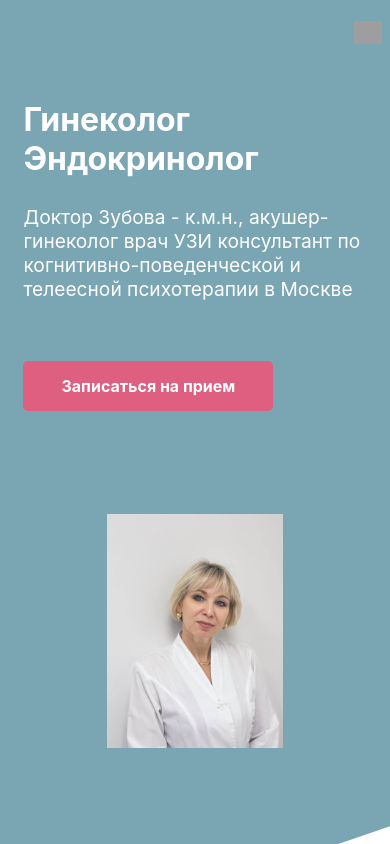
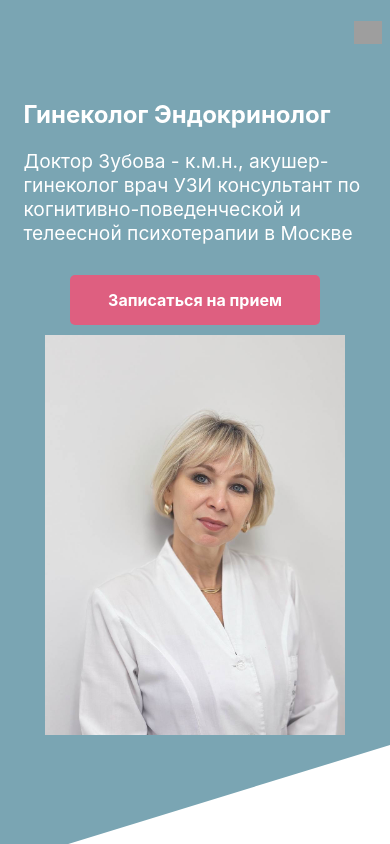
Before and after one commit to artmzbv/doctor, a React (Create React App) app in the folder frontend/: page / in a window 390 px wide. Shown: the top 844 px of the page. Built offline with nearby package versions, Linux system fonts and the light colour scheme; grey boxes are pictures that could not be loaded.

Commit message:
intro_mob

```diff
--- a/frontend/src/components/Intro/Intro.css
+++ b/frontend/src/components/Intro/Intro.css
@@ -75,66 +75,27 @@
    }
 }
 
-@media screen and (max-width: 768px) {
+@media screen and (max-width: 800px) {
     .intro {
     min-height: 616px;
     height: auto;
-    /* background-image: url(../../images/intro/webp-test-mobile_.webp); */
+        /* background-image: url(../../images/intro/webp-test-mobile_.webp); */
     background-size: 90% 90%;
     background-position-y: 20px;
-   }
+    }
 
    .intro__text {
     padding-top: 0px;
+    width: 88%;
     margin-left: 10%;
    }
-   .intro__title{
-    margin-top: 0;
-    text-align: start;
-   }
-   .intro__subtitle{
-    text-align: start;
-   }
 
-    .intro__buttons{
-    flex-direction: column;
-    align-items: center;
-    margin-top: 200px;
-    width: 100%;
-    height: 100px;
-    }
-
-    .intro__container{
-    display:flex;
-    flex-direction: column;
-    justify-content: flex-start;
-    margin-top: 35px;
-    align-items: center;
-    text-align: center;
-    width: 100%;
-    }
-
-    /* .intro__subtitle{
-    text-align: center;
-    } */
-}
-
-@media screen and (max-width: 800px) {
-    .intro {
-    background-size: 90% 70%;
-    background-image: none;
-    position: relative;
-    padding-bottom: 30px;
-   }
-   .intro__text{
-   width: 88%;
-   }
    .intro__mobile-container {
     display:flex;
     flex-direction: row;
     justify-content: space-between;
     align-items: center;
-  }
+   }
 
    .intro__picture{
     display: block;
@@ -143,9 +104,11 @@
     object-fit: contain;
     margin-top: 20px;
     margin-bottom: 20px;
-}
+    }
 
    .intro__title {
+    margin-top: 0;
+    text-align: start;
     background-size: 90% 70%;
    }
 
@@ -169,15 +132,52 @@
     left: 10%;
     margin-left: 0;
     }
+    .intro__button{
+        flex-direction: column;
+        align-items: flex-start;
+        width: 100%;
+        height: 100px;
+        margin-top: 30px;
+    }
+    .intro__container{
+        display:flex;
+        flex-direction: column;
+        justify-content: flex-start;
+        margin-top: 35px;
+        align-items: center;
+        text-align: center;
+        width: 100%;
+    }
 }
 
-@media screen and (max-width: 380px) {
+@media screen and (max-width: 500px) {
+    .intro{
+        height: 100%;
+        padding-bottom: 50px;
+    }
     .intro__title {
         margin-bottom: 20px;
-        font-size: 20px
+        font-size: 24px;
+        white-space: unset;
       }
+
+    .intro__picture-container{
+        width: 90%;
+    }
+    .intro__picture{
+        width: 100%;
+        margin: 0;
+    }
 
     .intro__text {
         margin-left: 0px;
     }
+    .intro__button{
+        display: flex;
+        flex-direction: column;
+        justify-content: center;
+        align-items: center;
+        margin-bottom: 10px;
+        height: 100%;
+    }
 }
```
